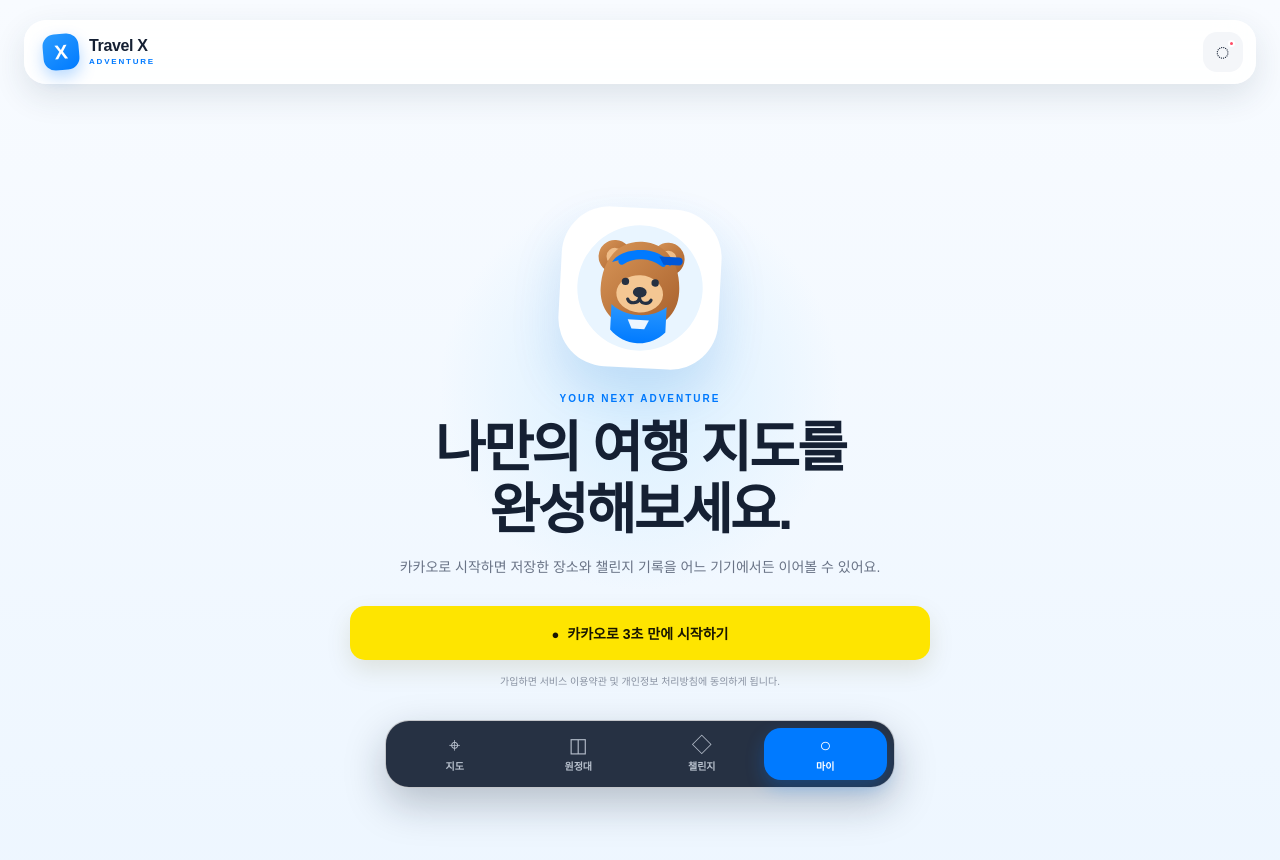
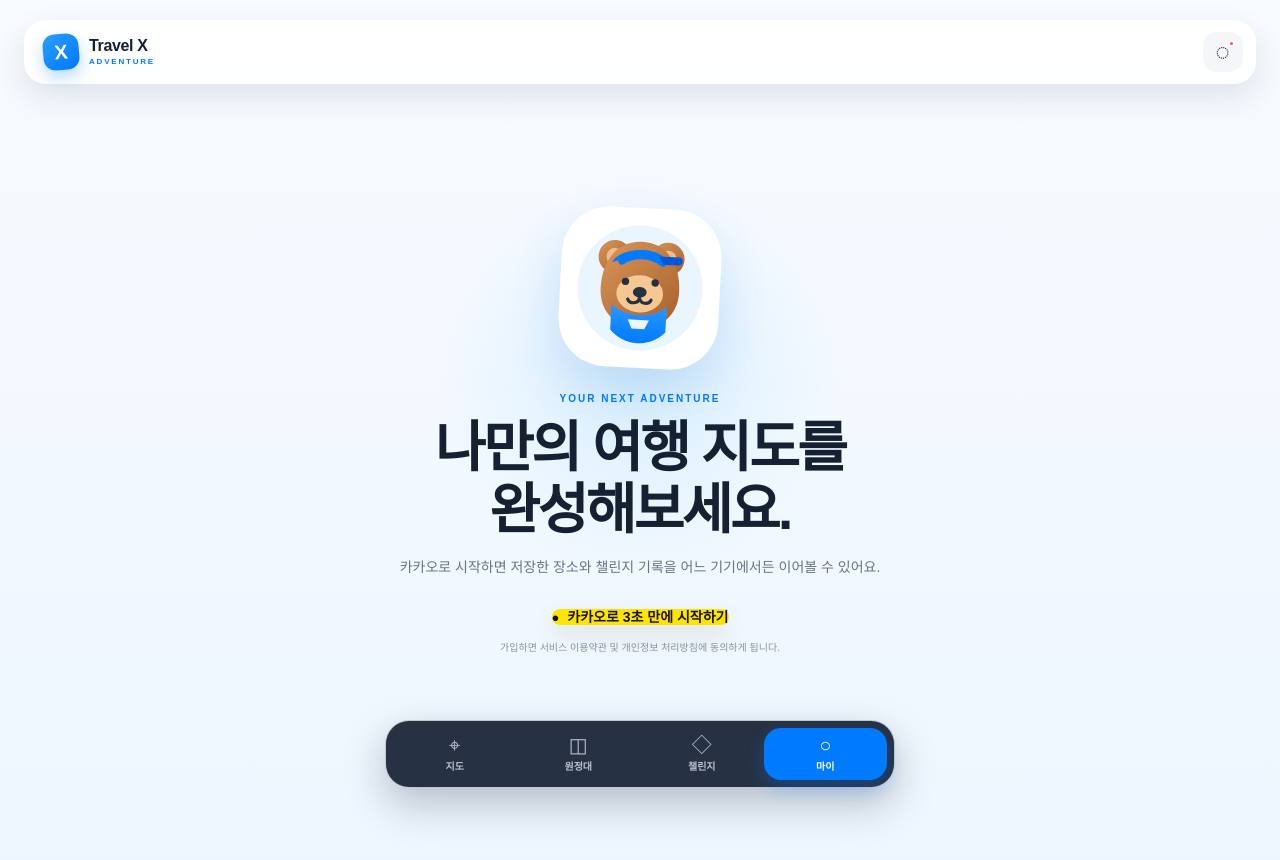
Before and after one commit to SEOKJUJO/travel-x-adventure, a Next.js app: page /profile in a window 1280 px wide. Shown: the top 860 px of the page. Built offline with nearby package versions, Linux system fonts and the light colour scheme; no server answers.

Commit message:
fix: start Kakao OAuth without client JavaScript

```diff
--- a/components/kakao-login-button.tsx
+++ b/components/kakao-login-button.tsx
@@ -1,43 +1,10 @@
-"use client";
-
-import { useState } from "react";
-import { createClient } from "@/lib/supabase/client";
-import { getSiteUrl } from "@/lib/site-url";
-
-export function KakaoLoginButton({ configured, compact = false }: { configured: boolean; compact?: boolean }) {
-  const [loading, setLoading] = useState(false);
-  const [message, setMessage] = useState("");
-
-  async function signInWithKakao() {
-    if (!configured) {
-      setMessage("배포 환경의 Supabase 키 설정이 필요합니다.");
-      return;
-    }
-
-    setLoading(true);
-    setMessage("");
-
-    const supabase = createClient();
-    const { error } = await supabase.auth.signInWithOAuth({
-      provider: "kakao",
-      options: {
-        redirectTo: `${getSiteUrl()}auth/callback?next=/profile`,
-      },
-    });
-
-    if (error) {
-      setMessage("카카오 로그인을 시작하지 못했습니다. 잠시 후 다시 시도해주세요.");
-      setLoading(false);
-    }
-  }
-
+export function KakaoLoginButton({ compact = false }: { configured: boolean; compact?: boolean }) {
   return (
     <div className={compact ? "login-wrap compact" : "login-wrap"}>
-      <button className="kakao-button" type="button" onClick={signInWithKakao} disabled={loading}>
+      <a className="kakao-button" href="/auth/kakao">
         <span aria-hidden="true">●</span>
-        {loading ? "카카오로 이동 중..." : compact ? "로그인" : "카카오로 3초 만에 시작하기"}
-      </button>
-      {message ? <p className="login-message" role="status">{message}</p> : null}
+        {compact ? "로그인" : "카카오로 3초 만에 시작하기"}
+      </a>
     </div>
   );
 }
```
